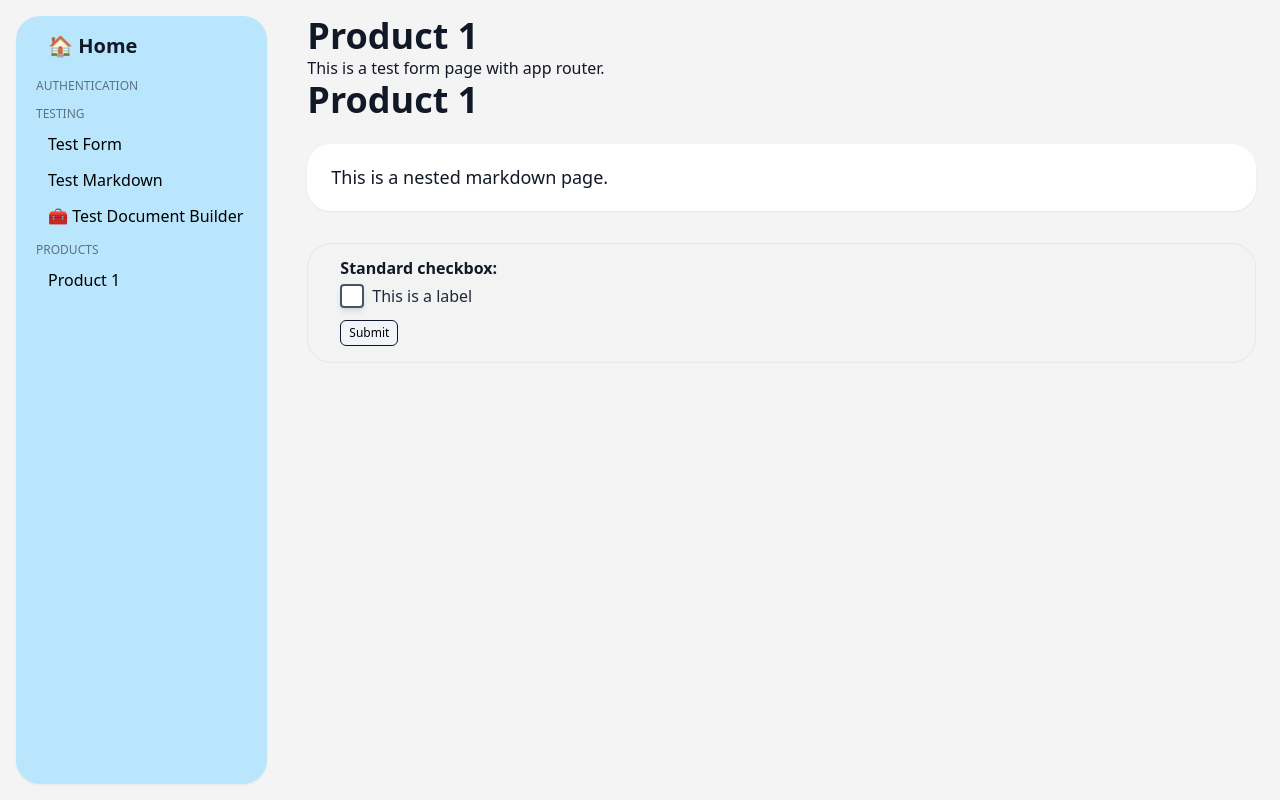
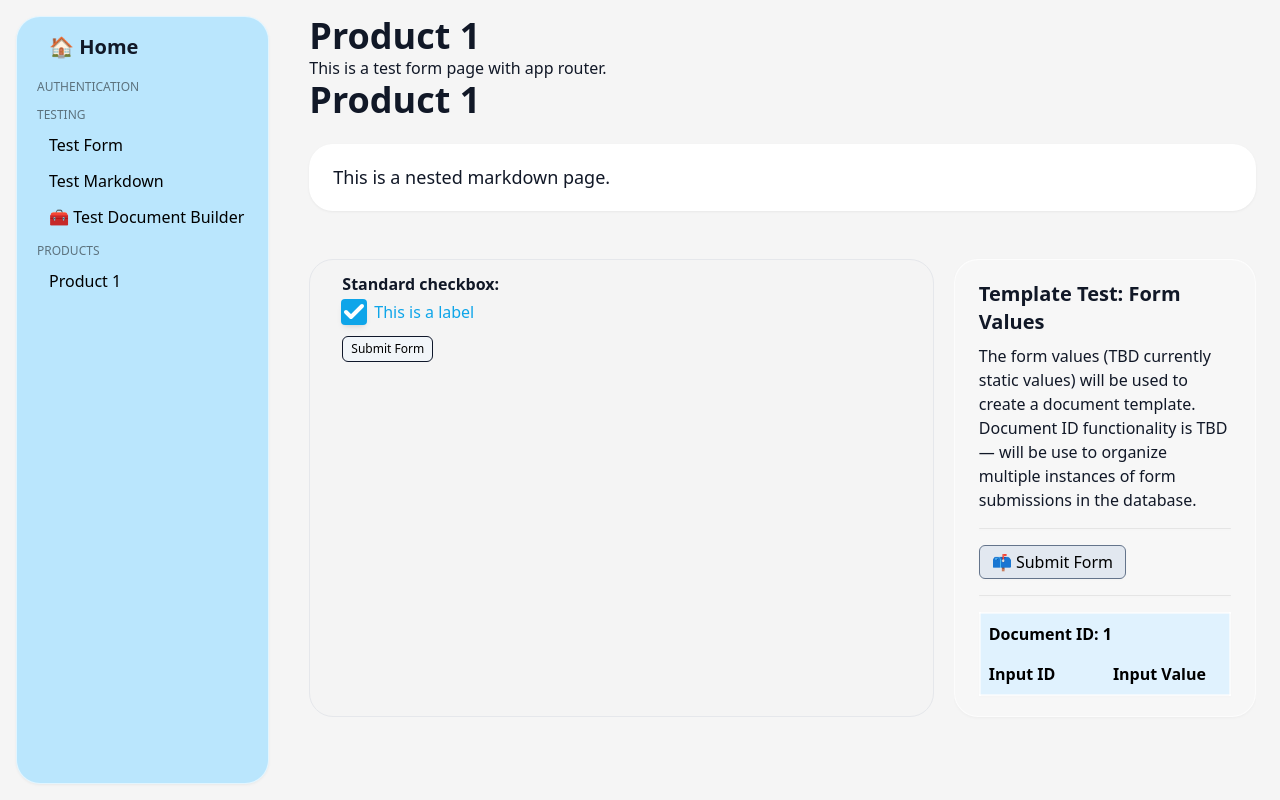
Before and after one commit to tayv/Project-Bubblegum, a Next.js app: page /product1 in a window 1280 px wide. Built offline with nearby package versions, Linux system fonts and the light colour scheme.

Commit message:
Setup basic form in app router

```diff
--- /dev/null
+++ b/app/components/TemplateGeneric.tsx
@@ -0,0 +1,99 @@
+"use client"
+
+import React, { FC, JSXElementConstructor } from "react"
+import Paragraph from "@designSystem/atoms/Paragraph"
+import Divider from "@designSystem/atoms/Divider"
+
+export type FormDataObj = {
+  docID: number
+  formData: {} | { key: string; value: string } // Will typecheck specific key/value pairs in actual implementation
+}
+
+export type TemplateProps = {
+  docData: FormDataObj
+  location: string
+}
+
+// Helper functions ----------------------------
+let renderTable = ({ docID, formData }: FormDataObj) => {
+  return (
+    <table className="table-fixed w-full border-2 p-2">
+      <thead className="text-left bg-sky-100">
+        <tr>
+          <th colSpan={2} className="p-2">
+            Document ID: {docID}
+          </th>
+        </tr>
+        <tr>
+          <th className="p-2">Input ID</th>
+          <th className="p-2">Input Value</th>
+        </tr>
+      </thead>
+      <tbody>
+        {Object.entries(formData).map(([key, value], index) => {
+          return (
+            <tr key={index} className="border-2 p-2">
+              <td className="border-2 p-2">{key}</td>
+              <td className="border-2 p-2">{value}</td>
+            </tr>
+          )
+        })}
+      </tbody>
+    </table>
+  )
+}
+
+const renderTemplate = ({ location, docData }: TemplateProps) => {
+  let { docID, formData } = docData
+
+  switch (location) {
+    case "a":
+      return (
+        <Paragraph size="small">
+          Here&apos;s boilerplate text plus some dynamic content based on the form
+          values 👉 <strong>{docID}</strong>
+        </Paragraph>
+      )
+
+    case "b":
+      return // (formData.input1 === "some data") && <Paragraph size="large" text="This is boilerplate text. The following is dynamic content 👉 " > <strong>{ formData.input2 }</strong></Paragraph>
+
+    case "c":
+      return renderTable({ docID, formData })
+
+    default:
+      return null
+  }
+}
+
+// Component Function Starts Here ----------------------------
+const TemplateGeneric: FC<TemplateProps> = ({
+  docData,
+  location,
+  ...props
+}) => {
+  let docID = docData.docID
+  let formData = docData.formData
+
+  return (
+    <>
+      <Paragraph size="standard">
+        The form values (TBD currently static values) will be used to create a
+        document template. Document ID functionality is TBD — will be use to
+        organize multiple instances of form submissions in the database.
+      </Paragraph>
+      <Divider padding="large" />
+      <button
+        form="test-form"
+        type="submit"
+        className="block border-slate-500 bg-slate-200 hover:bg-slate-300 border rounded-md px-3 py-1"
+      >
+        📫 Submit Form
+      </button>
+      <Divider padding="large" />
+      {renderTemplate({ location, docData })}
+    </>
+  )
+}
+
+export default TemplateGeneric
--- a/app/components/form/formControl/Field.tsx
+++ b/app/components/form/formControl/Field.tsx
@@ -21,7 +21,7 @@ import useMatchRegex from "@hooks/useMatchRegex";
 type FieldContextProps = {
   // control: Control
   name: string;
-  defaultValue: any;
+  defaultValue?: any;
   validationRules?: any;
   validateOnBlur?: boolean;
   methods?: any;
--- a/app/components/form/formControl/Form.tsx
+++ b/app/components/form/formControl/Form.tsx
@@ -10,6 +10,7 @@ export type FormProps = {
   defaultValues: Record<string, any>
   zodSchema: z.ZodObject<any>
   onSubmit: (data: any, event: any) => Promise<void>
+  buttonLabel?: string
   children: any
 }
 
@@ -21,6 +22,7 @@ const Form: FC<FormProps> = ({
   zodSchema,
   onSubmit,
   id,
+  buttonLabel = "Submit Form",
   children,
   ...props
 }) => {
@@ -41,7 +43,7 @@ const Form: FC<FormProps> = ({
           type="submit"
           className="block border-slate-900 bg-slate-100 hover:bg-slate-200 border rounded-md my-1 px-2 py-1 text-xs font-medium"
         >
-          Submit
+          {buttonLabel}
         </button>
         {!!formHasErrors ? (
           <p className="text-red-600">
--- a/app/components/ui/CardSection.tsx
+++ b/app/components/ui/CardSection.tsx
@@ -13,6 +13,7 @@ export type SectionCardProps = {
 
 export type SectionCardVariant =
   | "standard"
+  | "secondary"
   | "blank"
   | "colorBlue"
   | "colorRed"
@@ -25,7 +26,8 @@ export type SectionCardVariant =
 export type customColor = string
 
 const sectionVariantMap: { [key in SectionCardVariant]: string } = {
-  standard: "bg-white drop-shadow-sm", // css styles go here
+  standard: "bg-white drop-shadow-sm",
+  secondary: "bg-white/50 drop-shadow-sm border border-white/60",
   blank: "bg-transparent",
   colorBlue: "bg-gradient-to-b from-blue-400 to-blue-300 drop-shadow-sm",
   colorRed: "bg-gradient-to-b from-red-400 to-red-300 drop-shadow-sm",
--- a/app/components/ui/SideNav.tsx
+++ b/app/components/ui/SideNav.tsx
@@ -22,7 +22,7 @@ const SideNav: FC<SideNavProps> = ({ articleList, ...props }) => {
 
   return (
     <nav
-      className="flex flex-col w-64 min-w-fit m-4 px-4 pt-3 rounded-3xl bg-sky-200 drop-shadow-sm"
+      className="flex flex-col w-64 min-w-fit m-4 px-4 pt-3 rounded-3xl bg-sky-200 drop-shadow-sm border border-white/60"
       aria-label="Sidebar"
     >
       <div>
--- a/app/layout.tsx
+++ b/app/layout.tsx
@@ -17,7 +17,7 @@ export default function RootLayout({
   return (
     <html lang="en">
       <body>
-       <div className="flex flex-col h-screen bg-zinc-100">
+       <div className="flex flex-col h-screen bg-neutral-100">
         <div className="flex flex-1 overflow-hidden">
         <SideNav
             articleList={[
--- a/app/product1/page.tsx
+++ b/app/product1/page.tsx
@@ -8,33 +8,57 @@ import Paragraph from "@ui/Paragraph"
 import Form from "@formControl/Form"
 import Field from "@formControl/Field";
 import Checkbox from "@components/form/Checkbox"
+import CardSection from "@components/ui/CardSection"
+import TemplateGeneric from "@components/TemplateGeneric"
+import { useState } from "react"
 
 const Product1 = () => {
 
   const defaultValues = {
-    checkboxExamle: true,
+    checkboxExample: true,
   };
 
   const zodSchema = z.object({
     checkboxExample: z.boolean().optional(),
   });
 
-  const onSubmit = (
-    data: Record<string, any>,
-    event: React.FormEvent<HTMLFormElement>
-  ) => {
-    //  setDocValue({ docID: 1, formData: data }) // Save form values to state so the test template table can show the values
-    console.log("Form submitted. data:", data, "Submit form - errors", Error);
-    console.log("event:", event);
-    const body = data;
-    window.alert(JSON.stringify(data, null, 2));
-  };
+   // Setup initial state
+   const [docValue, setDocValue] = useState({ docID: 1, formData: {} })
+
+  // Sample onSubmit form handler
+  // NOTES: Don't need to  e.preventDefault() since rhf's handleSubmit() automatically prevents page reloads
+  // and handles errors for you https://www.react-hook-form.com/api/useform/handlesubmit/
+  const onSubmit = async (data: any, event:any) => {
+    setDocValue({ docID: 1, formData: data }) // Save form values to state so the test template table can show the values
+    console.log("Form submitted. data:", data, "Submit form - errors", Error)
+    console.log("event:", event)
+    const body = data
+    try {
+      const response = await fetch("/api/inquiry", {
+        method: "POST",
+        headers: { "Content-Type": "application/json" },
+        body: JSON.stringify(body),
+      })
+      if (response.status !== 200) {
+        console.log("something went wrong oops")
+        //set an error banner here
+      } else {
+        // resetForm();
+        console.log("form submitted successfully !!!")
+        //set a success banner here
+      }
+      //check response, if success is false, dont take them to success page
+    } catch (error) {
+      console.log("there was an error submitting", error)
+    }
+  }
 
   return (
     <>
       <Heading size="h1" weight="bold" padding="none">Product 1</Heading>
       <Paragraph>This is a test form page with app router.</Paragraph>
       <Test />
+      <div className="grid grid-cols-1 sm:grid-cols-3 gap-5 w-full xl:max-w-1400">
         <Form
           id="product1Form"
           defaultValues={defaultValues}
@@ -43,7 +67,7 @@ const Product1 = () => {
           buttonLabel="Submit Form"
         >
           <Field
-            name="checkboxStandardType"
+              name="checkboxExample"
               //validateOnBlur={false}
             >
             <Field.GroupLabel>Standard checkbox:</Field.GroupLabel>
@@ -52,6 +76,18 @@ const Product1 = () => {
             </Field.Control>
           </Field>
         </Form>
+
+      {/*TEMPLATE SECTION START --------------------------------------------- */}
+      <div className="overflow-visible my-4">
+        {/* div needed for sticky to work. Cannot use overflow: scroll/hidden/auto with sticky https://www.digitalocean.com/community/tutorials/css-position-sticky */}
+        <div className="sticky top-0 overflow-y-auto">
+          <CardSection id="templateTest" variant="secondary">
+            <Heading size="h3">Template Test: Form Values</Heading>
+            <TemplateGeneric location="c" docData={docValue} />
+          </CardSection>
+        </div>
+      </div>
+      </div>
     </>
   )
 }
```
Lines whose indentation alone changed are shown as unchanged.
